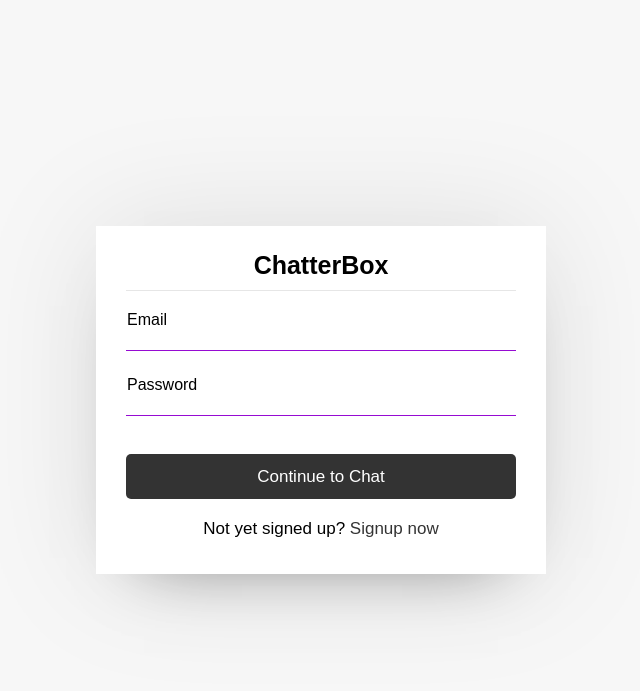
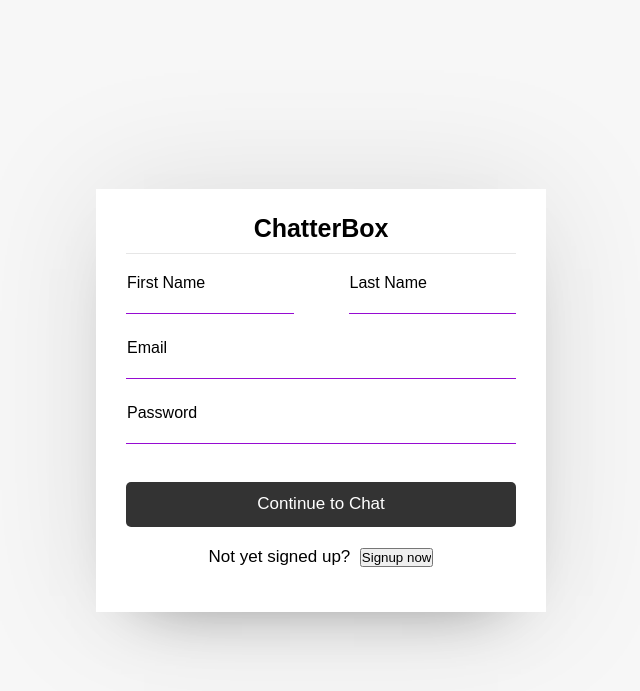
Before and after one commit to yashksaini-coder/ChatterBox, a Flask app: template src/templates/login.html in a window 1280 px wide. Shown: the top 691 px of the page, without its empty margins (319-959 px from the left). Run offline with Flask 3, Linux system fonts and the light colour scheme; the template is opened without the code that fills it: most values are stand-ins (such as "Sample title", 1, 10 or a date in 2020).

Commit message:
login.html

```diff
--- a/src/templates/login.html
+++ b/src/templates/login.html
@@ -16,8 +16,18 @@ img{
 <div class="wrapper">
     <section class="form login">
     <header>ChatterBox</header>
-        <form action="#"  enctype="multipart/form-data" autocomplete="off" method="post">
-            <div class="error-txt"></div>
+        <form action="./checkdata"  enctype="multipart/form-data" autocomplete="off" method="post">
+            <div class="error-txt" id="error-txt"><p>{{ result }}</p></div>
+            <div class="name-details">
+                <div class="field input">
+                    <input type="text" name="fname" required>
+                    <span>First Name</span>
+                </div>
+                <div class="field input">
+                    <input type="text" name="lname" required>
+                    <span>Last Name</span>
+                </div>
+                </div>
                 <div class="field input">
                     <input type="email" name="email"  required>
                     <span>Email</span>
@@ -30,8 +40,9 @@ img{
                     <input type="submit" value="Continue to Chat">
                 </div>
         </form>
-        <div class="link">Not yet signed up? <a href="index.html">Signup now</a></div>
+        <div class="link"><form action="/signin" method="post">Not yet signed up?&nbsp;&nbsp;<input type="submit" value="Signup now"></form></div>
     </section>
 </div>
 </body>
+<script type="text/javascript" src="{{ url_for('static', filename='data.js') }}"></script>
 </html>
```
